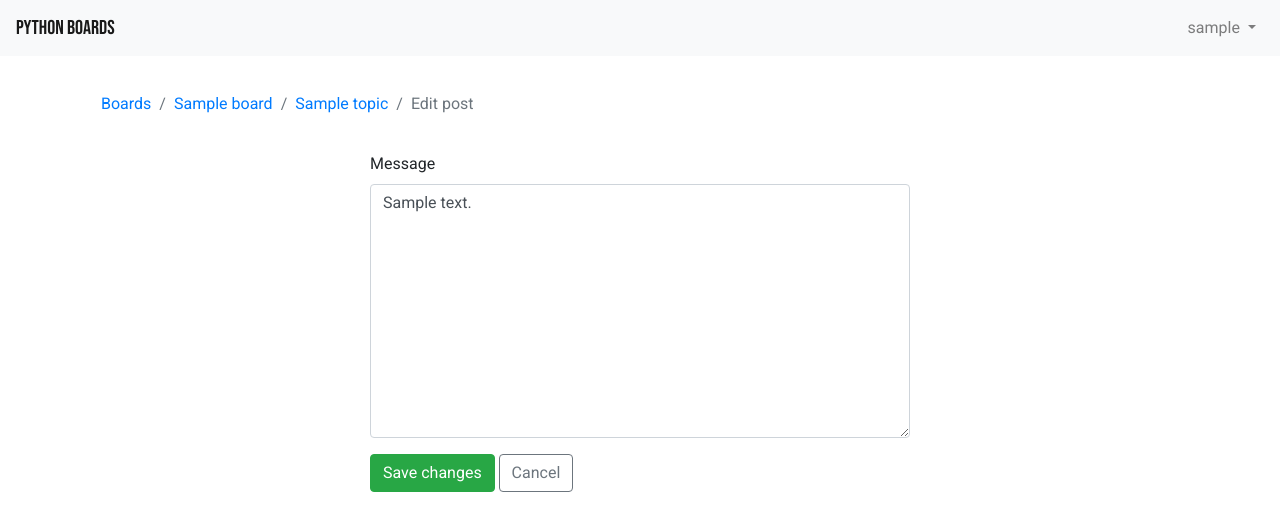
After one commit to pynkvalerian/python-board, a Django app: page /boards/1/topics/1/posts/1/edit in a window 1280 px wide. The commit adds this page. Shown: the top 531 px of the page. Run offline with Django 3.2, Linux system fonts and the light colour scheme; a user stored in the database is signed in; tables that the repository leaves empty hold one stand-in row (values such as "Sample post"); some libraries are stand-ins or nearby versions.

Commit message:
implemented class-based views

```diff
--- a/boards/views.py
+++ b/boards/views.py
@@ -4,10 +4,14 @@ from boards.models import Board, Topic, Post
 from boards.forms import NewTopicForm, NewPostForm
 from django.contrib.auth.decorators import login_required
 from django.db.models import Count
+from django.views.generic import UpdateView, ListView
+from django.utils import timezone
+from django.utils.decorators import method_decorator
 
-def home(request):
-    boards = Board.objects.all()
-    return render(request, 'home.html', {'boards': boards})
+class BoardListView(ListView):
+    model = Board
+    context_object_name = 'boards'
+    template_name = 'home.html'
 
 @login_required
 def board_topics(request, pk):
@@ -56,3 +60,22 @@ def new_topic_posts(request, pk, topic_pk):
         form = NewPostForm()
         posts = topic.posts.all()
     return render(request, 'topic_posts.html', {'topic': topic, 'posts': posts, 'form': form})
+
+@method_decorator(login_required, name='dispatch')
+class PostUpdateView(UpdateView):
+    model = Post
+    fields = ('message', )
+    template_name = 'edit_post.html'
+    pk_url_kwarg = 'post_pk'
+    context_object_name = 'post'
+
+    def get_queryset(self):
+        queryset = super().get_queryset()
+        return queryset.filter(created_by=self.request.user)
+
+    def form_valid(self, form):
+        post = form.save(commit=False)
+        post.updated_by = self.request.user
+        post.updated_at = timezone.now()
+        post.save()
+        return redirect('topic_posts', pk=post.topic.board.pk, topic_pk=post.topic.pk)
--- a/python-board/urls.py
+++ b/python-board/urls.py
@@ -21,7 +21,7 @@ from accounts import views as account_views
 from boards import views as board_views
 
 urlpatterns = [
-    path('', board_views.home, name='home'),
+    path('', board_views.BoardListView.as_view(), name='home'),
 
     #### User Auth
     path('signup', account_views.signup, name='signup'),
@@ -49,6 +49,7 @@ urlpatterns = [
         name='password_change_done'),
 
     #### Boards
+    path('boards/<int:pk>/topics/<int:topic_pk>/posts/<int:post_pk>/edit', board_views.PostUpdateView.as_view(), name='edit_post'),
     path('boards/<int:pk>/topics/<int:topic_pk>/new', board_views.new_topic_posts, name='new_topic_posts'),
     path('boards/<int:pk>/topics/<int:topic_pk>', board_views.topic_posts, name='topic_posts'),
     path('boards/<int:pk>/topics', board_views.new_topics, name="new_topics"),
--- /dev/null
+++ b/templates/edit_post.html
@@ -0,0 +1,23 @@
+{% extends 'base.html' %}
+
+{% block title %}Edit post{% endblock %}
+
+{% block breadcrumb %}
+  <li class="breadcrumb-item"><a href="{% url 'home' %}">Boards</a></li>
+  <li class="breadcrumb-item"><a href="{% url 'board_topics' post.topic.board.pk %}">{{ post.topic.board.name }}</a></li>
+  <li class="breadcrumb-item"><a href="{% url 'topic_posts' post.topic.board.pk post.topic.pk %}">{{ post.topic.subject }}</a></li>
+  <li class="breadcrumb-item active">Edit post</li>
+{% endblock %}
+
+{% block content %}
+  <div class="row">
+    <div class="col-md-6 offset-md-3">
+      <form method="post" class="mb-4" novalidate>
+        {% csrf_token %}
+        {% include 'includes/form.html' %}
+        <button type="submit" class="btn btn-success">Save changes</button>
+        <a href="{% url 'topic_posts' post.topic.board.pk post.topic.pk %}" class="btn btn-outline-secondary" role="button">Cancel</a>
+      </form>
+    </div>
+  </div>
+{% endblock %}
--- a/templates/home.html
+++ b/templates/home.html
@@ -5,6 +5,8 @@
 {% endblock %}
 
 {% block content %}
+<div class="row">
+  <div class="col-md-8 offset-md-2">
       <table class="table">
         <thead class="thead-inverse">
           <tr>
@@ -38,4 +40,6 @@
           {% endfor %}
         </tbody>
       </table>
+    </div>
+  </div>
 {% endblock %}
--- a/templates/topic_posts.html
+++ b/templates/topic_posts.html
@@ -21,7 +21,7 @@
               <div class="card-body">
                 <p class="card-text">{{ post.message }}</p>
                 {% if post.created_by == user %}
-                  <a href="#" class="btn btn-secondary btn-sm">Edit</a>
+                  <a href="{% url 'edit_post' post.topic.board.pk post.topic.pk post.pk %}" class="btn btn-secondary btn-sm">Edit</a>
                 {% endif %}
               </div>
             </div>
```
Lines whose indentation alone changed are shown as unchanged.
